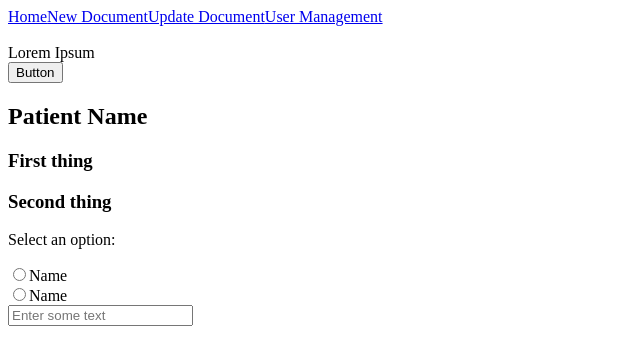
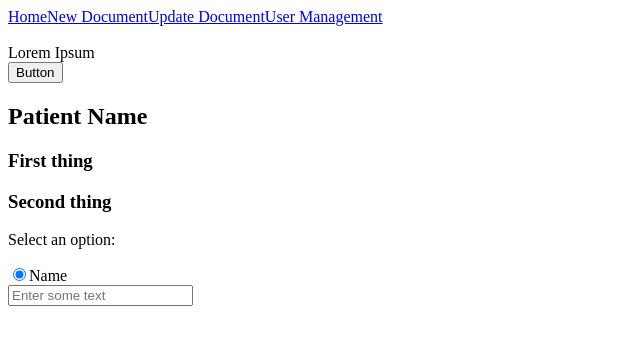
Before and after one commit to Bumi-Sehat/bumi-document-system, a React app: page / in a window 1280 px wide. Shown: the top 364 px of the page, without its empty margins (0-640 px from the left). Built offline with nearby package versions, Linux system fonts and the light colour scheme; the HTML template or start-up script is replaced by a standard one.

Commit message:
Finished radio button toggle state

```diff
--- a/src/components/radio_button.jsx
+++ b/src/components/radio_button.jsx
@@ -1,20 +1,26 @@
 import React, {Component} from 'react'
 
 class RadioButton extends Component {
+
+    state = {
+        on: true
+    }
+
+    handleClick = (e) => {
+        const checked = this.state.on
+        this.setState({
+            on: !checked
+        })
+    }
 
     render(){
         return(
             <>
                 <p>Select an option:</p>
                 <div>
-                    <input type="radio" id="id1" name="one" value="name" checked=""></input>
+                    <input type="radio" id="id1" name="one" value="name" onClick={this.handleClick} checked={this.state.on ? true : false}></input>
 
                     <label for="id1">Name</label>
-                </div>
-
-                <div>
-                    <input type="radio" id="id2" name="two" value="name" checked=""></input>
-                    <label for="id2">Name</label>
                 </div>
             </>
 
```
Also changed, not shown: 1 other file (tests, documents, lock files or other folders).
